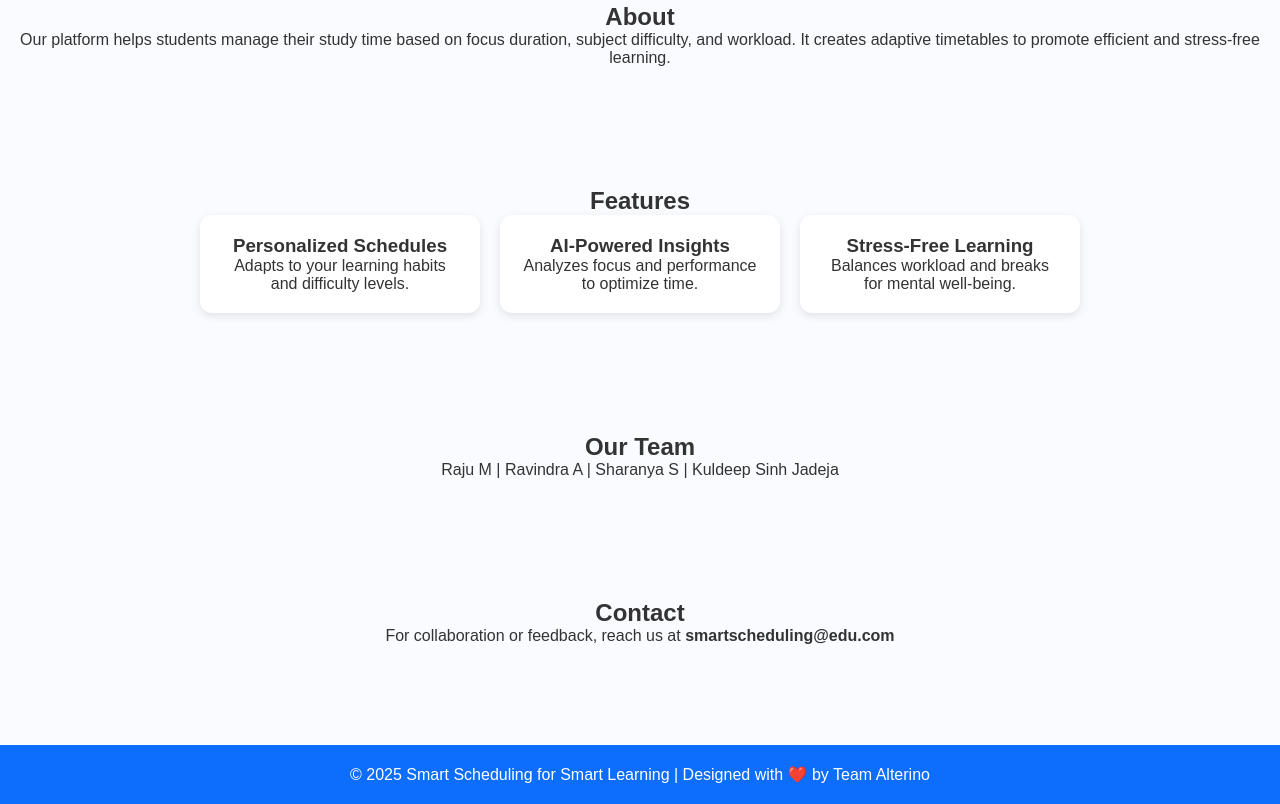
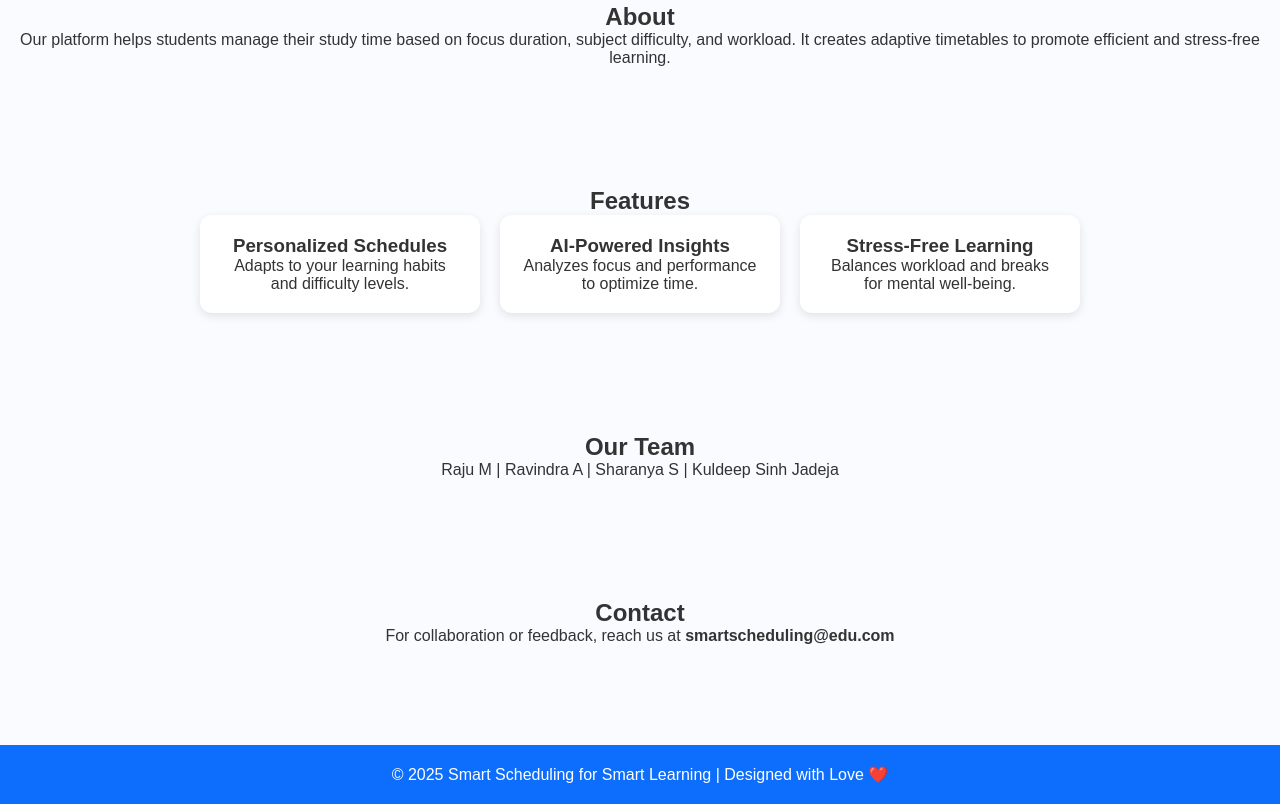
Before and after one commit to ravizzz18/Smart-Schedule, a plain HTML site: page week1/index.html in a window 1280 px wide. Shown: the part 500-1304 px from the top of the page. Drawn offline with Linux system fonts and the light colour scheme.

Commit message:
Footer updated

```diff
--- a/week1/index.html
+++ b/week1/index.html
@@ -65,7 +65,7 @@
   </section>
 
   <footer>
-    <p>© 2025 Smart Scheduling for Smart Learning | Designed with ❤️ by Team Alterino</p>
+    <p>© 2025 Smart Scheduling for Smart Learning | Designed with Love ❤️</p>
   </footer>
 </body>
 </html>
```
